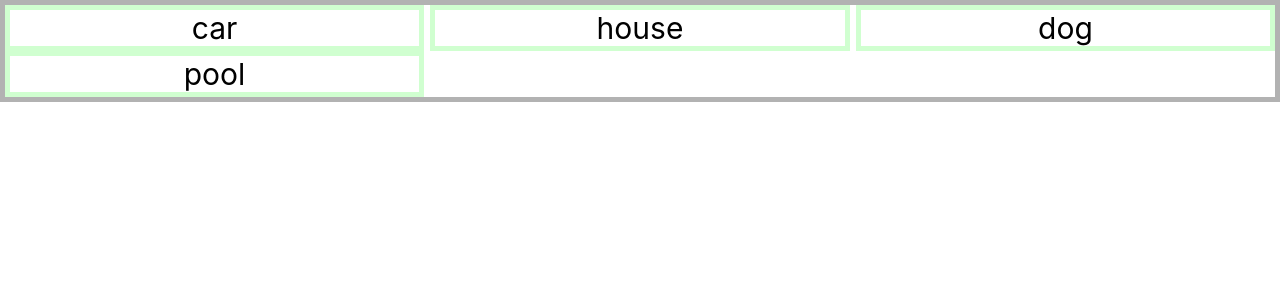
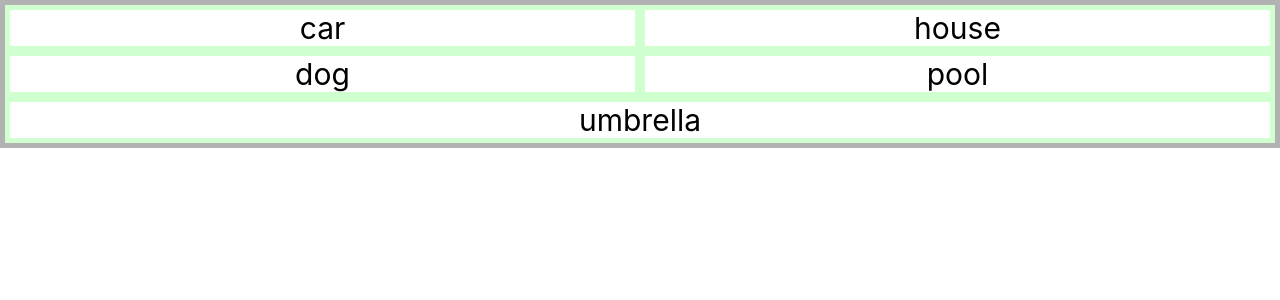
Before and after one commit to GoranAviani/display_list_react, a React (Create React App) app: page / in a window 1280 px wide. Shown: the top 300 px of the page. Built offline with nearby package versions, Linux system fonts and the light colour scheme.

Commit message:
display_list_react

```diff
--- a/src/App.js
+++ b/src/App.js
@@ -1,7 +1,7 @@
 import DisplayList from "./DisplayList/DisplayList";
 
 
-const LIST = ["car", "house", "dog", "pool"]
+const LIST = ["car", "house", "dog", "pool", "umbrella"]
 
 function App() {
   return (
--- a/src/DisplayList/DisplayList.css
+++ b/src/DisplayList/DisplayList.css
@@ -11,6 +11,6 @@
     display: flex;
     font-size: 30px;
     border: 5px solid rgba(100, 300, 100, 0.3);
-    width: calc(33% - 10px);
+    flex: 1 1 500px;
     justify-content: center;
 }
```
